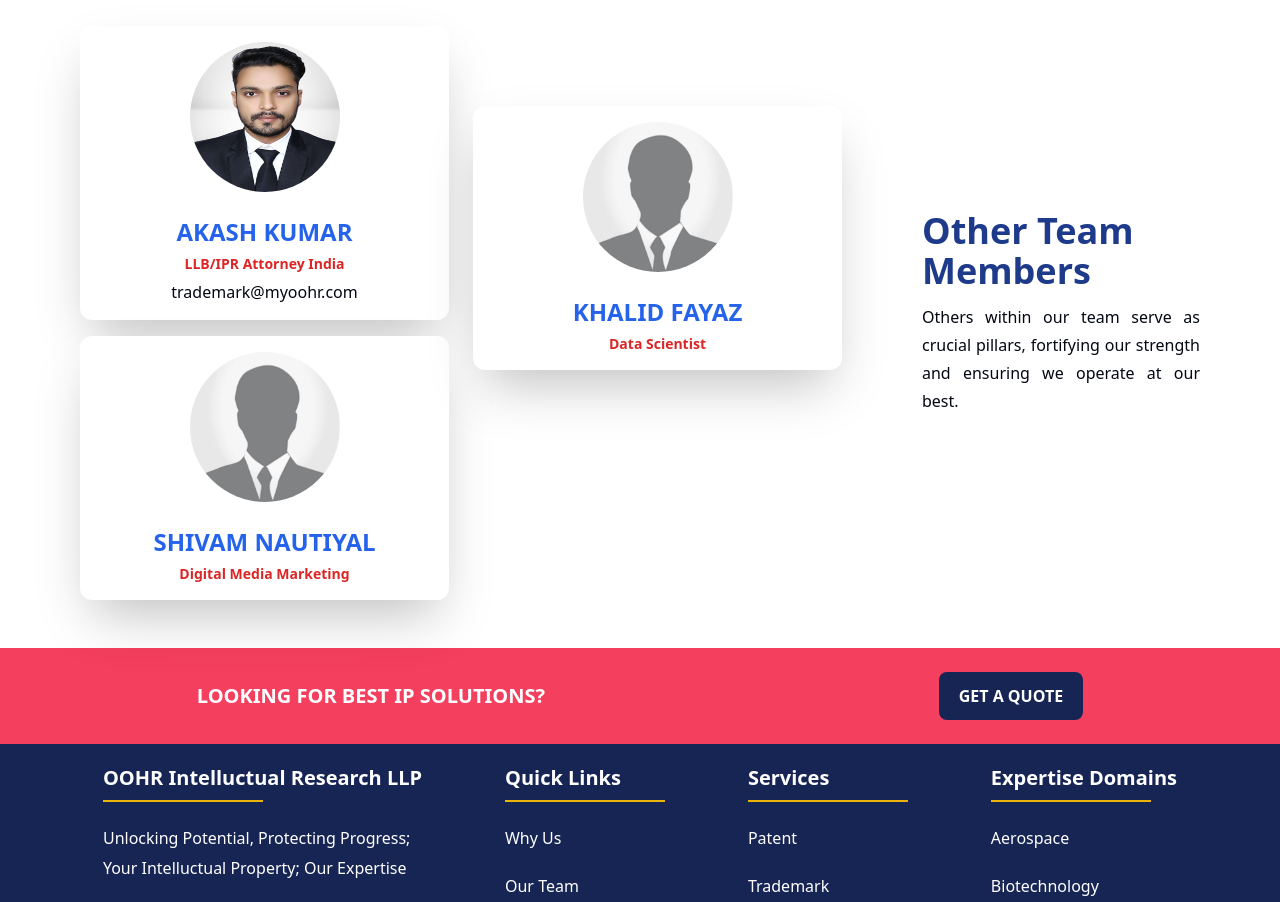
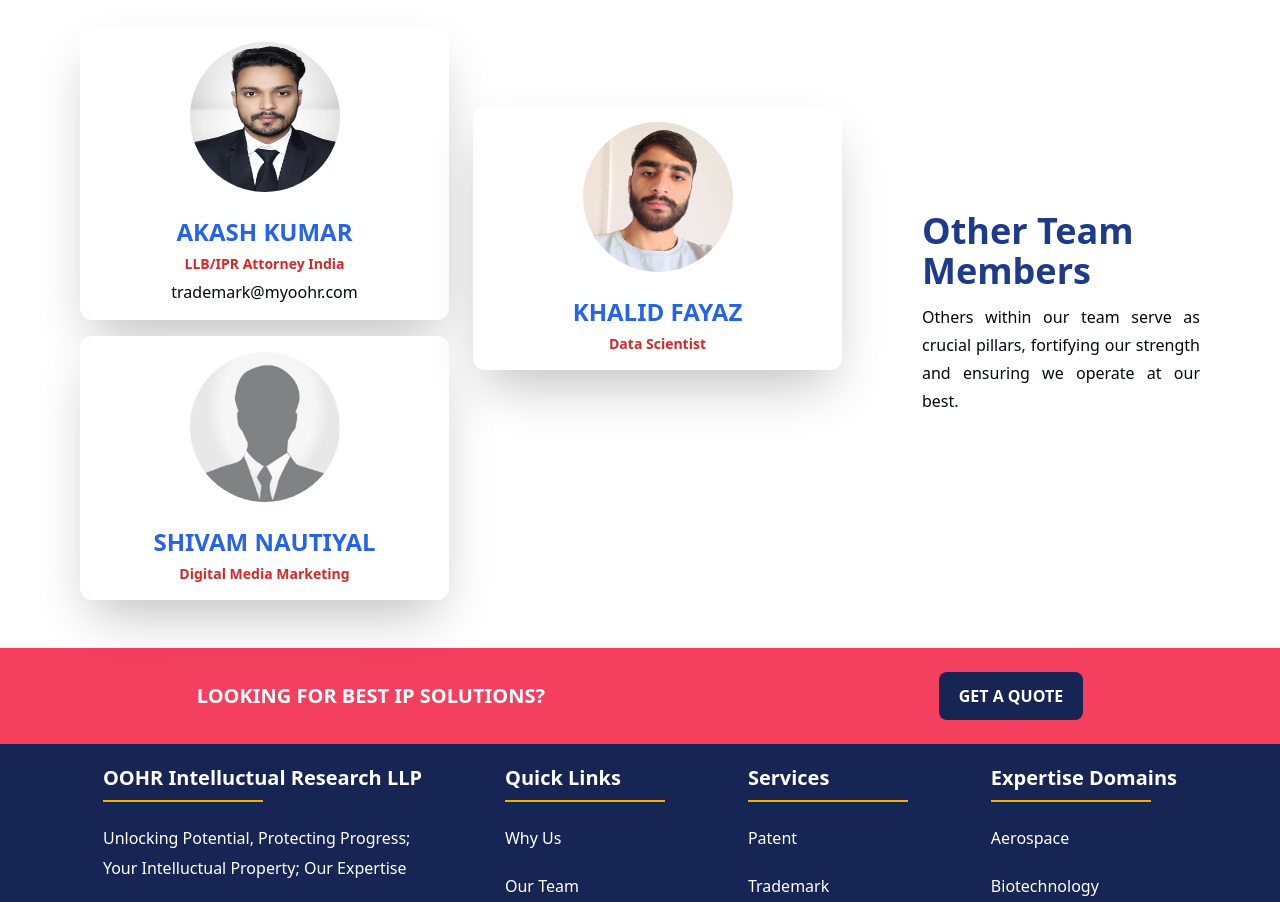
Before and after one commit to shivamd4/myoohripr, a React (Vite) app: page /our-team in a window 1280 px wide. Shown: the part 2660-3562 px from the top of the page. Built offline with nearby package versions, Linux system fonts and the light colour scheme.

Commit message:
Update OurTeam.tsx

```diff
--- a/src/components/About/OurTeam.tsx
+++ b/src/components/About/OurTeam.tsx
@@ -176,7 +176,7 @@ const OurTeam = () => {
                 member={{
                   name: "Khalid Fayaz",
                   designation: "Data Scientist",
-                  image: "/team/dummy.webp",
+                  image: "/team/khalid.jpeg",
                 }}
               />
             </div>
```
